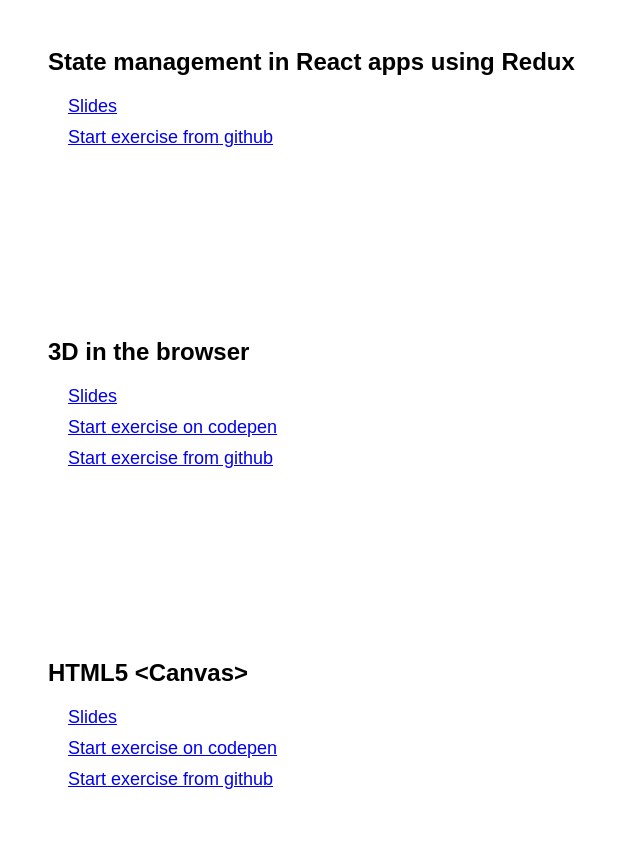
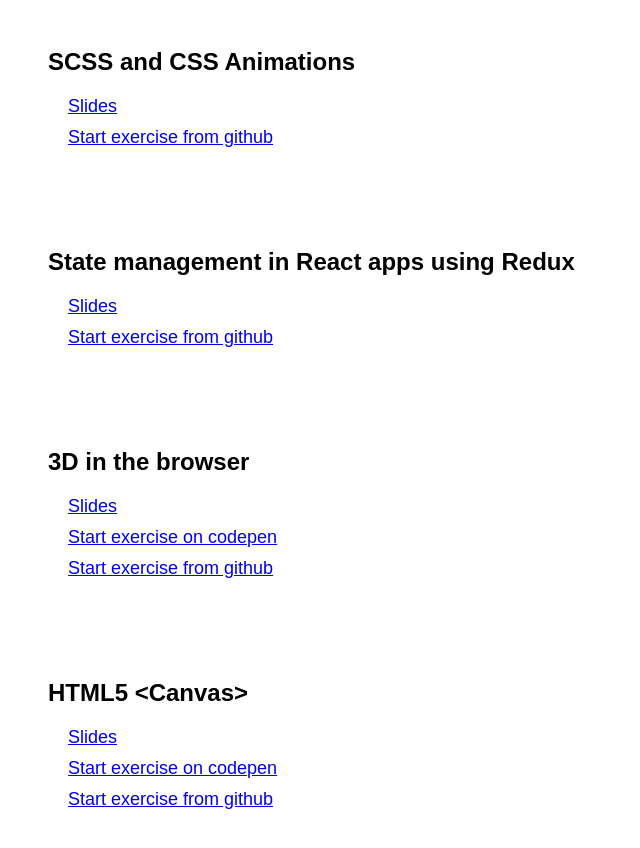
Before and after one commit to tomduggan85/tomduggan85.github.io, a plain HTML site: page index.html in a window 1280 px wide. Shown: the whole page, without its empty margins (0-640 px from the left). Drawn offline with Linux system fonts and the light colour scheme.

Commit message:
scss links

```diff
--- a/index.html
+++ b/index.html
@@ -9,7 +9,7 @@
       }
 
       .workshop {
-        margin-bottom: 190px;
+        margin-bottom: 100px;
       }
 
       .workshop a {
@@ -21,6 +21,11 @@
   </head>
 
   <body>
+    <div class='workshop'>
+      <h2>SCSS and CSS Animations</h2>
+      <a target='_blank' href='https://docs.google.com/presentation/d/1-SYuGZfG9ONcYMJE8rVXFUrT3WjH6U5EU875te16e-E/edit?usp=sharing'>Slides</a>
+      <a target='_blank' href='https://github.com/tomduggan85/scss-workshop'>Start exercise from github</a>
+    </div>
     <div class='workshop'>
       <h2>State management in React apps using Redux</h2>
       <a target='_blank' href='https://docs.google.com/presentation/d/1i26k1JoW8XtykfLx5qIdpZGjLTIGwj_Gcvp_ssqbwOs/edit?usp=sharing'>Slides</a>
```
